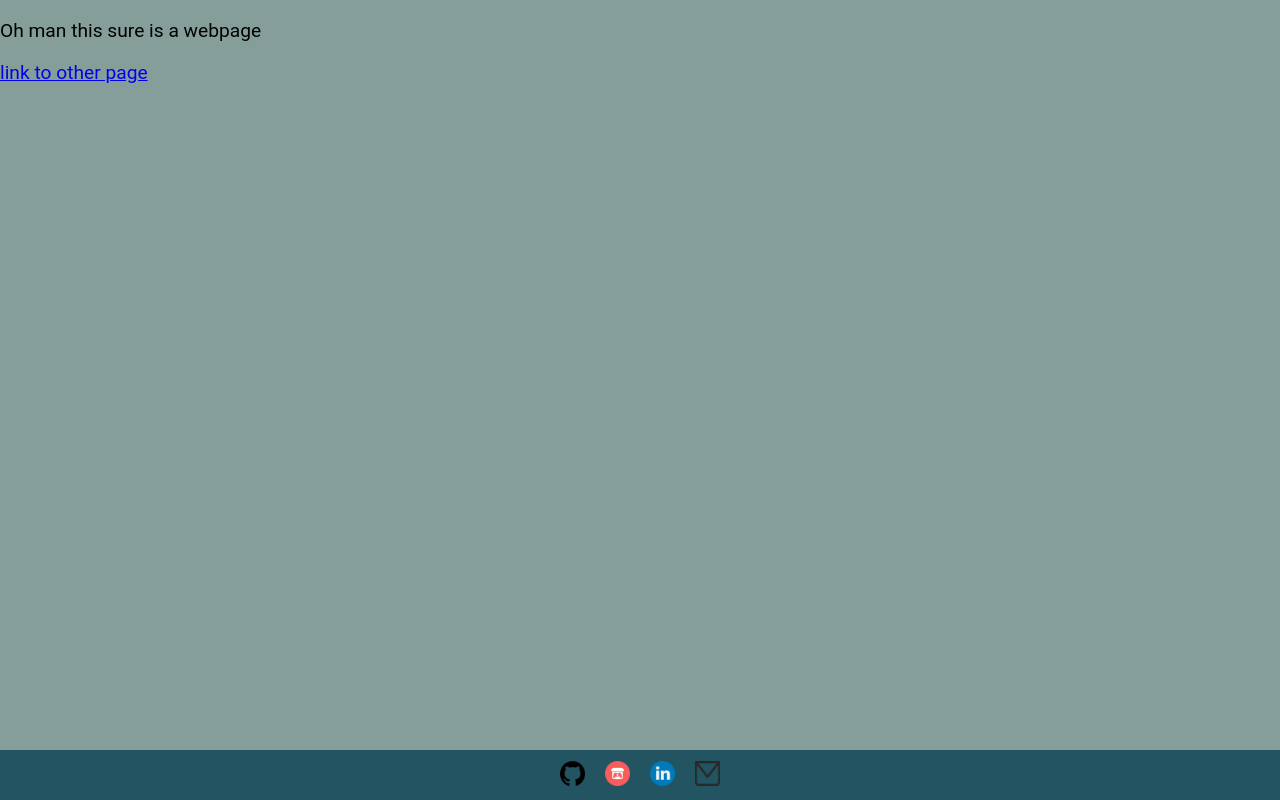
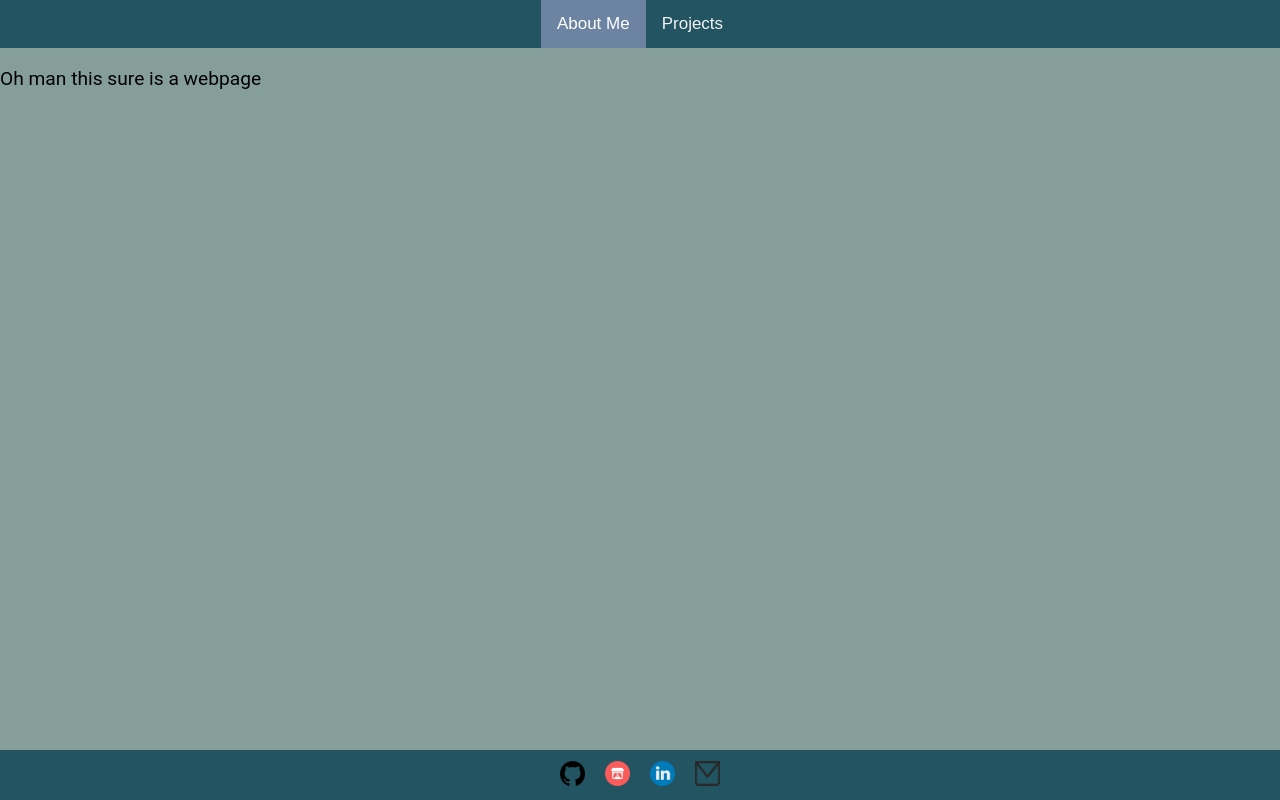
Before and after one commit to hdorer/hdorer.github.io, a React (Vite) app: page / in a window 1280 px wide. Built offline with nearby package versions, Linux system fonts and the light colour scheme.

Commit message:
Added desktop-friendly navbar

```diff
--- a/src/App.css
+++ b/src/App.css
@@ -6,54 +6,6 @@
 body{
 	background-color: #859e9a;
 	margin: 0;
-}
-
-/* Nav bar */
-.topnav {
-	background-color: #225461;
-	overflow: hidden;
-	text-align: center;
-	margin: 0px;
-	padding-top: 0px;
-}
-.topnav a {
-	display: inline-block;
-	color: #f2f2f2;
-	text-align: center;
-	padding: 14px 16px;
-	text-decoration: none;
-	font-size: 17px;
-}
-.topnav a:hover {
-	background-color: #ddd;
-	color: black;
-}
-.topnav a.active {
-	background-color: #6C84A2;
-	color: white;
-}
-.topnav .icon{
-	display: none;
-}
-@media screen and (max-width: 767px) {
-	.topnav a:not(.active) {
-		display: none;
-	}
-	.topnav a.icon {
-		float: right;
-		display: block;
-	}
-	.topnav.responsive {position: relative;}
-	.topnav.responsive .icon {
-		position: absolute;
-	 	right: 0;
-		top: 0;
-	}
-	.topnav.responsive a {
-		float: none;
-		display: block;
-		text-align: center;
-	}
 }
 
 /* Page content */
--- a/src/App.tsx
+++ b/src/App.tsx
@@ -1,4 +1,4 @@
-import { createBrowserRouter, createRoutesFromElements, RouterProvider, Route, BrowserRouter, Routes } from "react-router-dom";
+import { Route, BrowserRouter, Routes } from "react-router-dom";
 import Root from "./routes/Root";
 import AboutMe from "./routes/AboutMe";
 import Projects from "./routes/Projects";
--- a/src/components/Footer.tsx
+++ b/src/components/Footer.tsx
@@ -10,16 +10,16 @@ function Footer() {
         <footer>
             <div className="footer-container">
                 <a href="https://github.con/hdorer" className="footer-link">
-                    <img src={githubIcon} alt="Look at my repositories on GitHub"></img>
+                    <img src={githubIcon} alt="Look at my repositories on GitHub" />
                 </a>
                 <a href="https://hdorer.itch.io/" className="footer-link">
-                    <img src={itchioIcon} alt="Play my games on itch.io"></img>
+                    <img src={itchioIcon} alt="Play my games on itch.io" />
                 </a>
                 <a href="https://www.linkedin.com/in/harrydorer" className="footer-link">
-                    <img src={linkedinIcon} alt="Connect with me on LinkedIn"></img>
+                    <img src={linkedinIcon} alt="Connect with me on LinkedIn" />
                 </a>
                 <a href="mailto:hdorer24@gmail.com" className="footer-link">
-                    <img src={emailIcon} alt="Email me"></img>
+                    <img src={emailIcon} alt="Email me" />
                 </a>
             </div>
         </footer>
--- /dev/null
+++ b/src/components/Navbar.css
@@ -0,0 +1,48 @@
+/* Nav bar */
+.topnav {
+	background-color: #225461;
+	overflow: hidden;
+	text-align: center;
+	margin: 0px;
+	padding-top: 0px;
+    font-family: "RobotoLight", sans-serif;
+    font-size: 17px;
+}
+.topnav a {
+	display: inline-block;
+	color: #f2f2f2;
+	text-align: center;
+	padding: 14px 16px;
+	text-decoration: none;
+}
+.topnav a:hover {
+	background-color: #ddd;
+	color: black;
+}
+.topnav a.active {
+	background-color: #6C84A2;
+	color: white;
+}
+.topnav .icon{
+	display: none;
+}
+@media screen and (max-width: 767px) {
+	.topnav a:not(.active) {
+		display: none;
+	}
+	.topnav a.icon {
+		float: right;
+		display: block;
+	}
+	.topnav.responsive {position: relative;}
+	.topnav.responsive .icon {
+		position: absolute;
+	 	right: 0;
+		top: 0;
+	}
+	.topnav.responsive a {
+		float: none;
+		display: block;
+		text-align: center;
+	}
+}
--- /dev/null
+++ b/src/components/Navbar.tsx
@@ -0,0 +1,17 @@
+import { Link, useLocation } from 'react-router-dom';
+import './Navbar.css';
+
+function Navbar() {
+    const { pathname } = useLocation();
+
+    return(
+        <header>
+            <div className="topnav">
+                <Link to="/" className={pathname === "/" ? "active" : ""}>About Me</Link>
+                <Link to="projects/" className={pathname === "/projects/" ? "active" : ""}>Projects</Link>
+            </div>
+        </header>
+    );
+}
+
+export default Navbar;
--- a/src/routes/AboutMe.tsx
+++ b/src/routes/AboutMe.tsx
@@ -1,10 +1,7 @@
-import { Link } from 'react-router-dom';
-
 function AboutMe() {
     return (
         <div className="content-text">
             <p>Oh man this sure is a webpage</p>
-            <Link to="projects/">link to other page</Link>
         </div>
     );
 }
--- a/src/routes/Projects.tsx
+++ b/src/routes/Projects.tsx
@@ -1,10 +1,7 @@
-import { Link } from 'react-router-dom';
-
 function Projects() {
     return (
         <div className="content-text">
             <p>Here's another wacky webpage!</p>
-            <Link to="/">link to other page</Link>
         </div>
     );
 }
--- a/src/routes/Root.tsx
+++ b/src/routes/Root.tsx
@@ -1,9 +1,11 @@
 import { Outlet } from "react-router-dom";
+import Navbar from '../components/Navbar';
 import Footer from "../components/Footer";
 
 function Root() {
     return (
         <>
+            <Navbar />
             <Outlet />
             <Footer />
         </>
```
Also changed, not shown: src/index.css (deleted).
